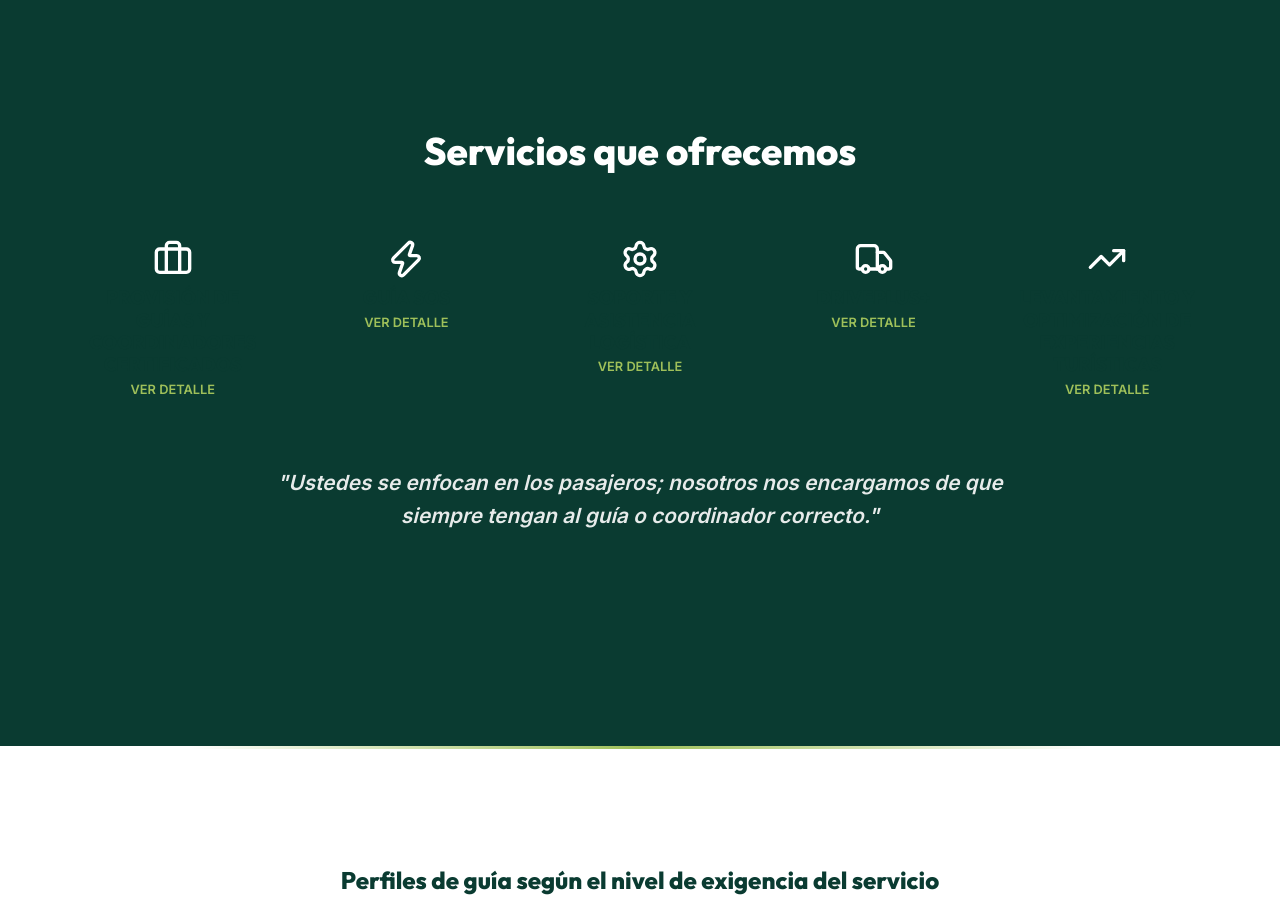
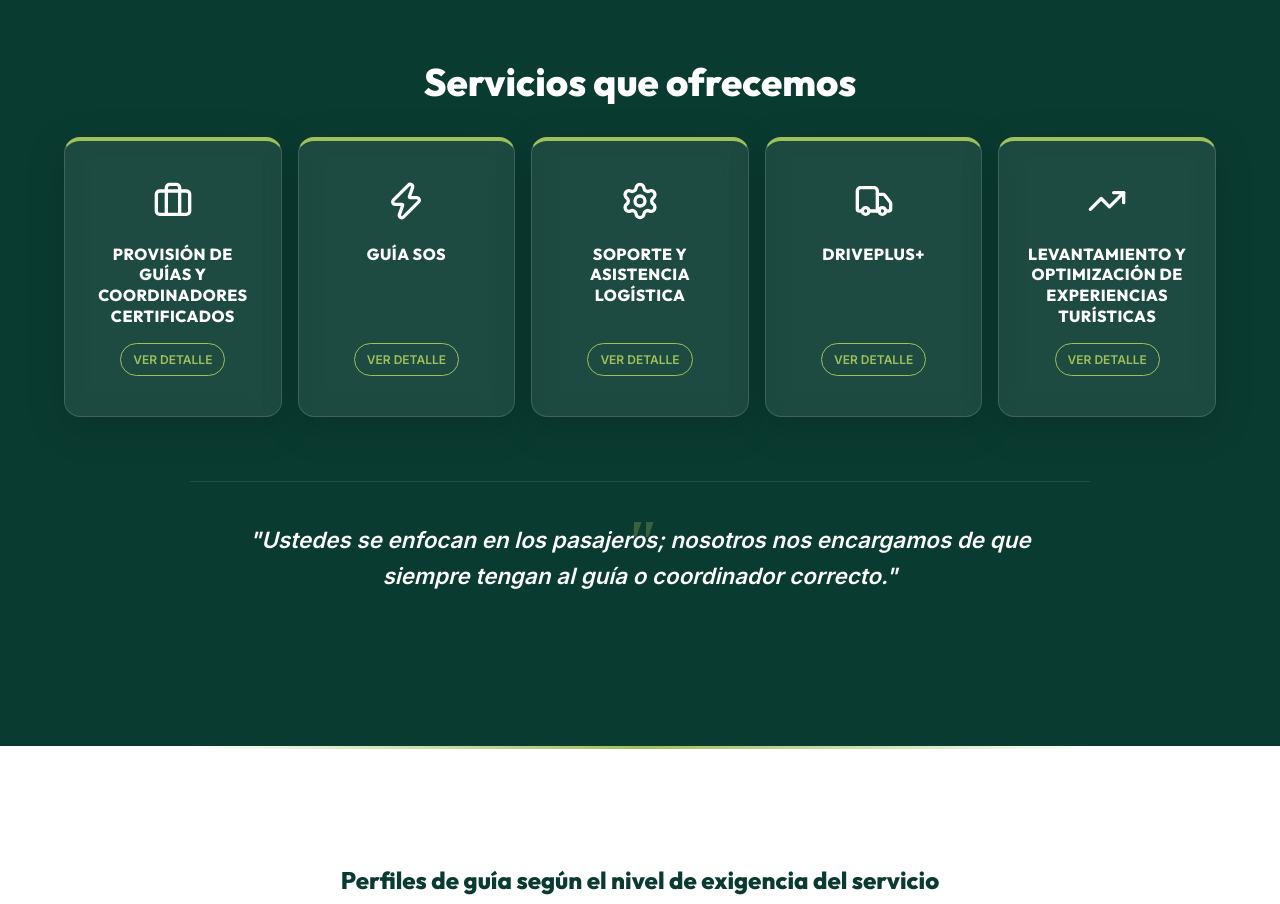
Before and after one commit to guiaalacartaoficial/guia-a-la-carta-web, a React (Vite) app: page / in a window 1280 px wide. Shown: the part 2880-3784 px from the top of the page. Built offline with nearby package versions, Linux system fonts and the light colour scheme; no server answers; the database is empty.

Commit message:
Rediseño de servicios: unificación estética de tarjetas con imágenes y marcos premium en Home y Servicios

```diff
--- a/src/pages/Home.css
+++ b/src/pages/Home.css
@@ -253,44 +253,84 @@
   gap: var(--s-3);
 }
 .servicio-card.interactive {
+  display: flex;
+  flex-direction: column;
+  align-items: center;
+  justify-content: center;
+  text-align: center;
+  gap: 15px;
+  background: rgba(255, 255, 255, 0.08);
+  backdrop-filter: blur(12px);
+  padding: 2.5rem 1.5rem;
+  border-radius: var(--radius-lg);
+  box-shadow: 0 10px 40px rgba(0, 0, 0, 0.15);
+  transition: all 0.4s cubic-bezier(0.165, 0.84, 0.44, 1);
+  border: 1px solid rgba(255, 255, 255, 0.15);
+  border-top: 4px solid var(--c-accent);
   cursor: pointer;
-  padding: 2rem 1rem;
+  min-height: 280px;
 }
 .servicio-card.interactive:hover {
+  background: rgba(255, 255, 255, 0.15);
+  transform: translateY(-10px);
+  box-shadow: 0 20px 60px rgba(0, 0, 0, 0.25);
   border-color: var(--c-accent);
-  background: rgba(255, 255, 255, 0.12);
-  transform: translateY(-8px);
+}
+.servicio-card.interactive h3 {
+  color: white;
+  font-size: 1rem;
+  font-weight: 800;
+  margin: 0;
+  line-height: 1.3;
+  text-transform: uppercase;
+  letter-spacing: 0.5px;
 }
 .btn-ver-mas {
-  font-size: 0.8rem;
+  font-size: 0.75rem;
   color: var(--c-accent);
   text-transform: uppercase;
-  font-weight: 700;
-  margin-top: 1rem;
-  border-bottom: 1px solid transparent;
+  font-weight: 800;
+  margin-top: auto;
+  padding: 6px 12px;
+  border: 1px solid var(--c-accent);
+  border-radius: 20px;
   transition: all 0.3s;
 }
-.servicio-card:hover .btn-ver-mas {
-  border-bottom-color: var(--c-accent);
+.servicio-card.interactive:hover .btn-ver-mas {
+  background: var(--c-accent);
+  color: var(--c-primary-dark);
 }
 
 .servicios-slogan {
-  max-width: 800px;
-  margin: 0 auto;
-  font-size: 1.3rem;
+  max-width: 900px;
+  margin: 4rem auto 0;
+  font-size: 1.4rem;
   font-style: italic;
   font-weight: 600;
-  color: rgba(255, 255, 255, 0.9);
+  color: white;
   line-height: 1.6;
-  padding: 2rem 0;
+  padding: 2.5rem;
+  border-top: 1px solid rgba(255,255,255,0.1);
+  position: relative;
+}
+.servicios-slogan::before {
+  content: '"';
+  position: absolute;
+  top: 10px;
+  left: 50%;
+  transform: translateX(-50%);
+  font-size: 4rem;
+  color: var(--c-accent);
+  opacity: 0.3;
+  font-family: serif;
 }
 
 /* Modal Estilos */
 .service-modal-overlay {
   position: fixed;
   inset: 0;
-  background: rgba(0, 0, 0, 0.7);
-  backdrop-filter: blur(8px);
+  background: rgba(0, 0, 0, 0.85);
+  backdrop-filter: blur(10px);
   z-index: 2000;
   display: flex;
   align-items: center;
@@ -301,41 +341,47 @@
 .service-modal-content {
   background: white;
   color: var(--c-primary-dark);
-  max-width: 550px;
+  max-width: 600px;
   width: 100%;
-  padding: 3rem 2.5rem;
-  border-radius: var(--radius-lg);
+  padding: 4rem 3rem;
+  border-radius: var(--radius-xl);
   position: relative;
-  box-shadow: 0 25px 50px -12px rgba(0, 0, 0, 0.5);
-  animation: slideUp 0.4s cubic-bezier(0.165, 0.84, 0.44, 1);
+  box-shadow: 0 35px 70px -15px rgba(0, 0, 0, 0.6);
+  animation: slideUp 0.5s cubic-bezier(0.165, 0.84, 0.44, 1);
   text-align: center;
+  border-top: 6px solid var(--c-primary);
 }
 .modal-close {
   position: absolute;
   top: 1.5rem;
   right: 1.5rem;
-  background: none;
+  background: #eee;
   border: none;
-  font-size: 2rem;
-  line-height: 1;
+  width: 40px;
+  height: 40px;
+  border-radius: 50%;
+  font-size: 1.5rem;
+  line-height: 40px;
   cursor: pointer;
-  color: #999;
-  transition: color 0.3s;
+  color: #666;
+  transition: all 0.3s;
 }
-.modal-close:hover { color: var(--c-primary); }
-.modal-icon { color: var(--c-primary); margin-bottom: 1.5rem; }
-.service-modal-content h3 { font-size: 1.5rem; color: var(--c-primary-dark) !important; margin-bottom: 1.5rem; line-height: 1.2; font-weight: 800; }
-.modal-desc { font-size: 1.05rem; line-height: 1.6; color: var(--c-text-main) !important; margin-bottom: 1.5rem; }
+.modal-close:hover { background: var(--c-primary); color: white; transform: rotate(90deg); }
+.modal-icon { color: var(--c-primary); margin-bottom: 2rem; transform: scale(1.5); }
+.service-modal-content h3 { font-size: 1.8rem; color: var(--c-primary-dark) !important; margin-bottom: 2rem; line-height: 1.1; font-weight: 900; text-transform: uppercase; }
+.modal-desc { font-size: 1.15rem; line-height: 1.7; color: #444 !important; margin-bottom: 2rem; }
 .modal-highlight {
-  background: #f0f7f4;
-  padding: 1.2rem;
+  background: #f4f9f7;
+  padding: 1.5rem;
   border-radius: var(--radius-md);
-  font-weight: 600;
-  color: var(--c-primary);
-  margin-bottom: 2rem;
-  line-height: 1.4;
+  font-weight: 700;
+  color: var(--c-primary-dark);
+  margin-bottom: 2.5rem;
+  line-height: 1.5;
+  border-left: 4px solid var(--c-accent);
+  text-align: left;
 }
-.modal-actions { display: flex; gap: 1rem; justify-content: center; }
+.modal-actions { display: flex; gap: 1.5rem; justify-content: center; }
 
 @keyframes fadeIn { from { opacity: 0; } to { opacity: 1; } }
 @keyframes slideUp { from { opacity: 0; transform: translateY(30px); } to { opacity: 1; transform: translateY(0); } }
```
Also changed, not shown: src/pages/Servicios.jsx (+77 -28 lines).
